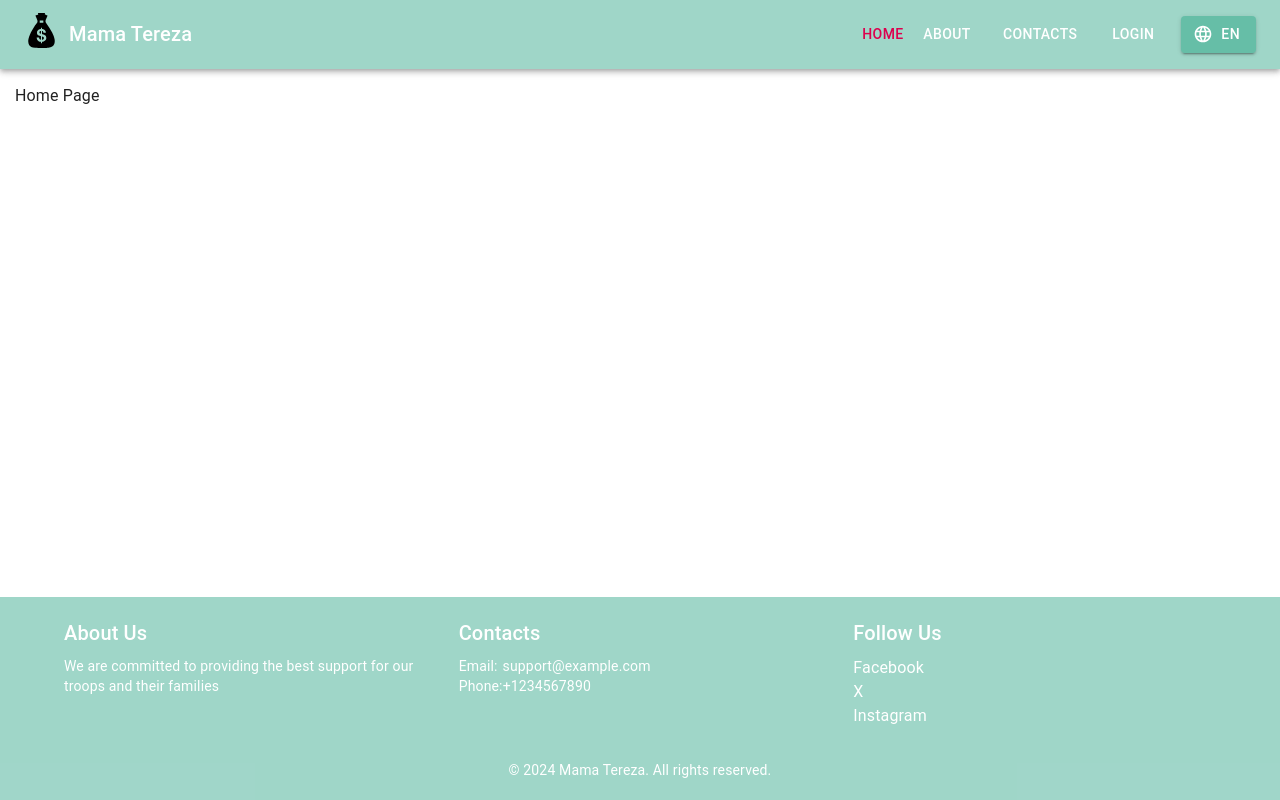
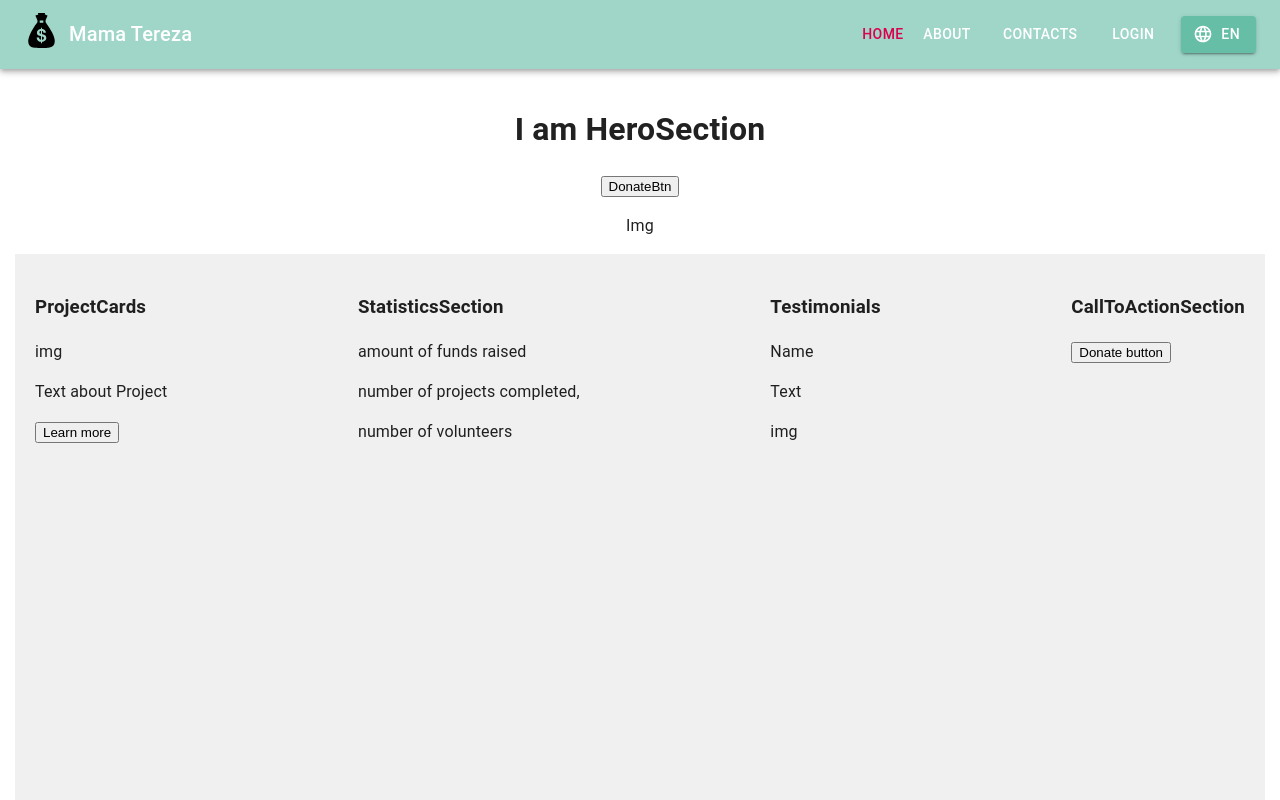
Before and after one commit to KaterynaLutska/MamaTereza, a React (Vite) app: page / in a window 1280 px wide. Shown: the top 800 px of the page. Built offline with nearby package versions, Linux system fonts and the light colour scheme.

Commit message:
added HomePage sections

```diff
--- a/src/containers/Footer/index.tsx
+++ b/src/containers/Footer/index.tsx
@@ -8,8 +8,7 @@ import { EMAIL_ADDRESS, PHONE_NUMBER } from "@utils/constants";
 const Footer = () => {
   const { t } = useTranslation();
 
-
-  return (
+	return (
     <Box
       sx={{
         width: "100%",
@@ -39,7 +38,6 @@ const Footer = () => {
               </a>
             </Typography>
             <Typography variant="body2">
-
               {t("FOOTER.PHONE")}
               <a href={`tel:${PHONE_NUMBER}`} style={{ textDecoration: "none", color: "white" }}>
                 {PHONE_NUMBER}
--- a/src/containers/HomePage/index.tsx
+++ b/src/containers/HomePage/index.tsx
@@ -1,7 +1,32 @@
 import React, { FC } from "react";
 
+import CallToActionSection from "@/sections/HomeSections/CallToActionSection";
+import FeaturedSection from "@/sections/HomeSections/FeaturedSection";
+import HeroSection from "@/sections/HomeSections/HeroSection";
+import StatisticsSection from "@/sections/HomeSections/StatisticsSection";
+import TestimonialsSection from "@/sections/HomeSections/TestimonialsSection";
+
 const HomePage: FC = () => {
-  return <a>Home Page</a>;
+  const containerStyle = {
+    display: "flex",
+    justifyContent: "space-between",
+    alignItems: "flex-start",
+    height: "100vh",
+    backgroundColor: "#f0f0f0",
+    padding: "20px",
+  };
+
+  return (
+    <div>
+      <HeroSection />
+      <div style={containerStyle}>
+        <FeaturedSection />
+        <StatisticsSection />
+        <TestimonialsSection />
+        <CallToActionSection />
+      </div>
+    </div>
+  );
 };
 
 export default HomePage;
--- /dev/null
+++ b/src/sections/HomeSections/CallToActionSection.tsx
@@ -0,0 +1,10 @@
+const CallToActionSection = () => {
+  return (
+    <div>
+      <h3>CallToActionSection</h3>
+      <button>Donate button</button>
+    </div>
+  );
+};
+
+export default CallToActionSection;
--- /dev/null
+++ b/src/sections/HomeSections/FeaturedSection.tsx
@@ -0,0 +1,14 @@
+const FeaturedSection = () => {
+  return (
+    <div>
+      <div>
+        <h3>ProjectCards</h3>
+        <p>img</p>
+        <p>Text about Project</p>
+        <button> Learn more</button>
+      </div>
+    </div>
+  );
+};
+
+export default FeaturedSection;
--- /dev/null
+++ b/src/sections/HomeSections/HeroSection.tsx
@@ -0,0 +1,15 @@
+const HeroSection = () => {
+  const containerStyle: React.CSSProperties = {
+    textAlign: "center",
+  };
+
+  return (
+    <div style={containerStyle}>
+      <h1>I am HeroSection</h1>
+      <button>DonateBtn</button>
+      <p>Img</p>
+    </div>
+  );
+};
+
+export default HeroSection;
--- /dev/null
+++ b/src/sections/HomeSections/StatisticsSection.tsx
@@ -0,0 +1,12 @@
+const StatisticsSection = () => {
+  return (
+    <div>
+      <h3>StatisticsSection</h3>
+      <p>amount of funds raised</p>
+      <p>number of projects completed,</p>
+      <p>number of volunteers</p>
+    </div>
+  );
+};
+
+export default StatisticsSection;
--- /dev/null
+++ b/src/sections/HomeSections/TestimonialsSection.tsx
@@ -0,0 +1,13 @@
+const TestimonialsSection = () => {
+  return (
+    <div>
+      <h3> Testimonials </h3>
+
+      <p>Name</p>
+      <p>Text</p>
+      <p>img</p>
+    </div>
+  );
+};
+
+export default TestimonialsSection;
```
